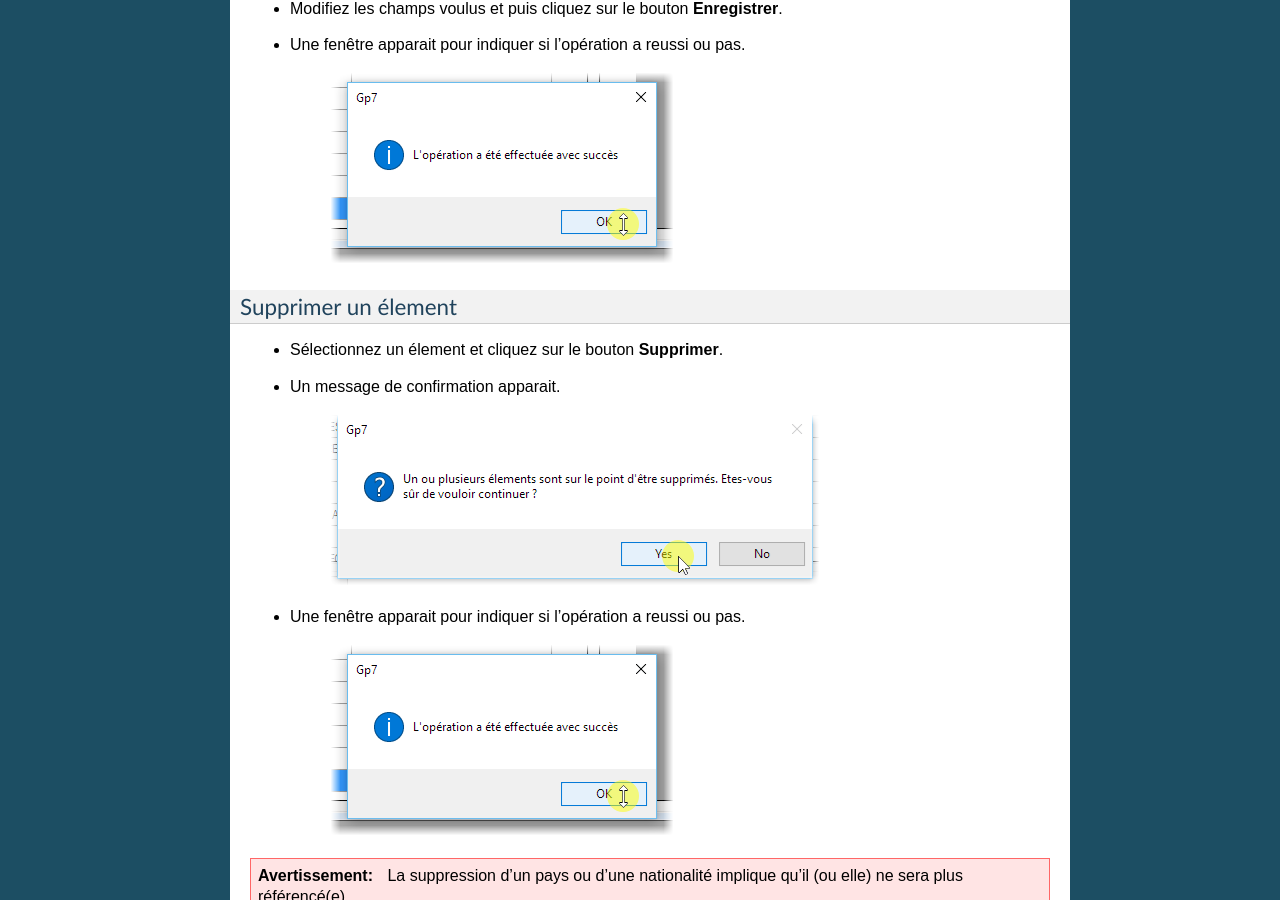
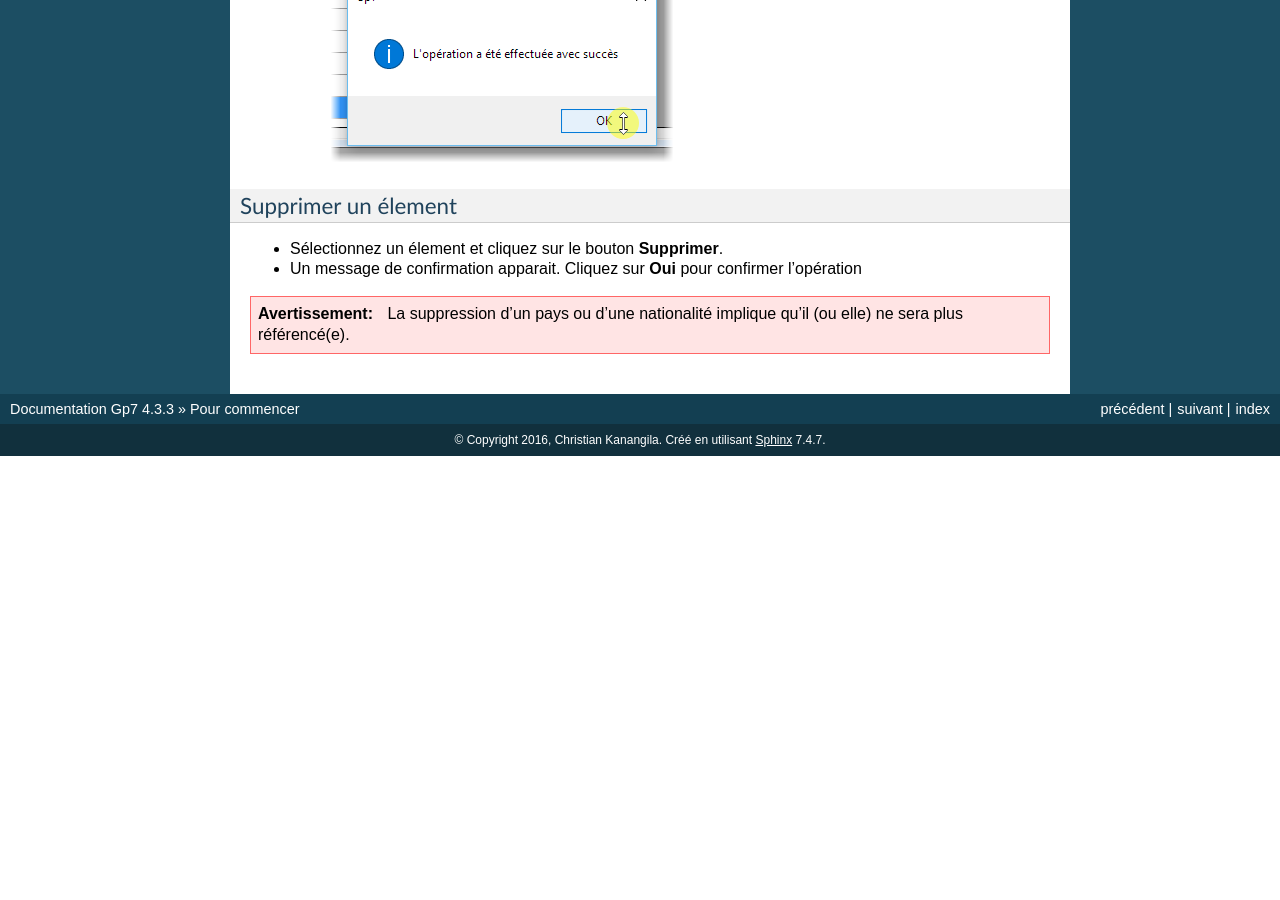
Before and after one commit to passyweb/gp7docs, a Sphinx documentation site: the page built from source/gettingstarted.rst, in a window 1280 px wide and 900 px high, scrolled down 2447 px. Built offline with Sphinx 7.4.7, drawn with Linux system fonts in a browser that asks for light colours; after the commit the page ends 2903 px from its top, so only the background shows below that.

Commit message:
dimensionner

```diff
--- a/source/gettingstarted.rst
+++ b/source/gettingstarted.rst
@@ -20,6 +20,8 @@
 La fenêtre suivante apparaît.
 
 	.. image:: _static/addCountry.png
+		:scale: 60 %
+		:align: center
 
 Ajouter un élement
 ^^^^^^^^^^^^^^^^^^
@@ -45,10 +47,14 @@
 * Sélectionnez un élement et puis cliquez sur le bouton \ **Modifier**\  ou double-cliquer un élement.
 
 	.. image:: _static/modifyCountry.png
+		:scale: 60 %
+		:align: center
 
 * La fenêtre d'édition apparait.
 
 	.. image:: _static/editCountry.png
+		:scale: 60 %
+		:align: center
 
 * Modifiez les champs voulus et puis cliquez sur le bouton \ **Enregistrer**\ .
 * Une fenêtre apparait pour indiquer si l'opération a reussi ou pas.
@@ -59,12 +65,6 @@
 ^^^^^^^^^^^^^^^^^^^^
 
 * Sélectionnez un élement et cliquez sur le bouton \ **Supprimer**\ .
-* Un message de confirmation apparait.
-
-	.. image:: _static/confirmDeleteCountry.png
-
-* Une fenêtre apparait pour indiquer si l'opération a reussi ou pas.
-
-	.. image:: _static/successfulMessage.png
+* Un message de confirmation apparait. Cliquez sur \ **Oui**\  pour confirmer l'opération
 
 .. warning:: La suppression d'un pays ou d'une nationalité implique qu'il (ou elle) ne sera plus référencé(e).
--- a/source/studymanagement.rst
+++ b/source/studymanagement.rst
@@ -31,9 +31,7 @@
 Modifier une entité
 -------------------
 	* Sélectionnez un élement et puis cliquez sur le bouton \ **Modifier**\  ou double-cliquez un élement.
-	* Remplissez les différents champs.
 	* Modifiez les champs voulus et puis cliquez sur le bouton \ **Enregistrer**\ .
-	* Une fenêtre apparait pour indiquer si l'opération a reussi ou pas.
 
 Supprimer une entité
 --------------------
```
